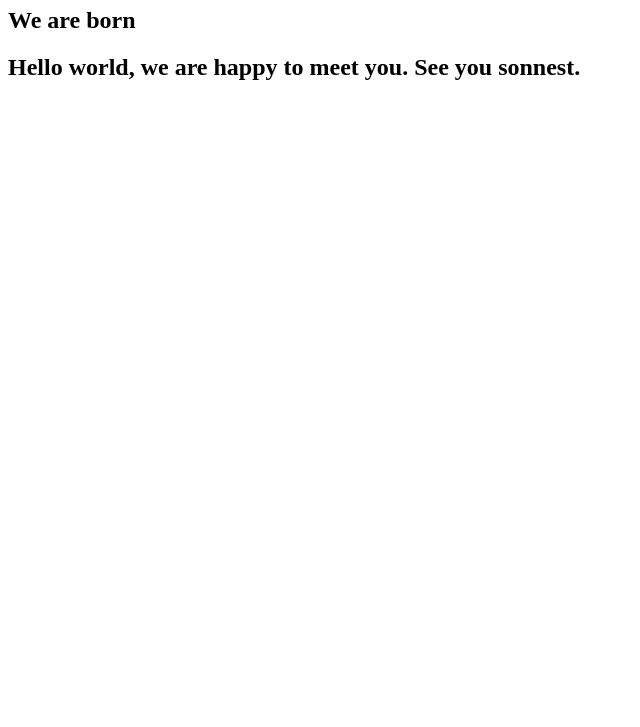
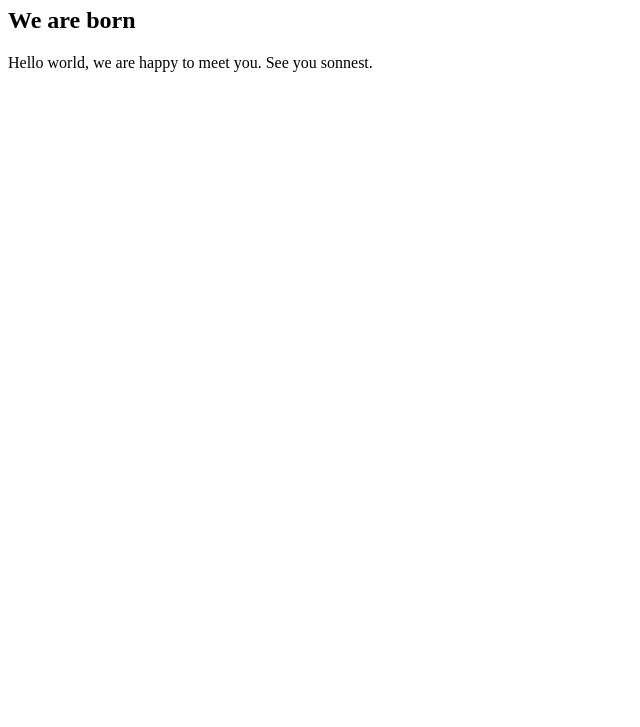
Before and after one commit to JoachimGidi/hello, a plain HTML site: page hello.html in a window 1280 px wide. Shown: the part 73-800 px from the top of the page, without its empty margins (0-640 px from the left). Drawn offline with Linux system fonts and the light colour scheme.

Commit message:
Added h2

```diff
--- a/hello.html
+++ b/hello.html
@@ -7,7 +7,7 @@
 </head>
 <body>
     <h1>This is planet earth</h1>
-    <h2>We are born<h2>
+    <h2>We are born</h2>
     Hello world, we are happy to meet you.
     See you sonnest.
 </body>
```
